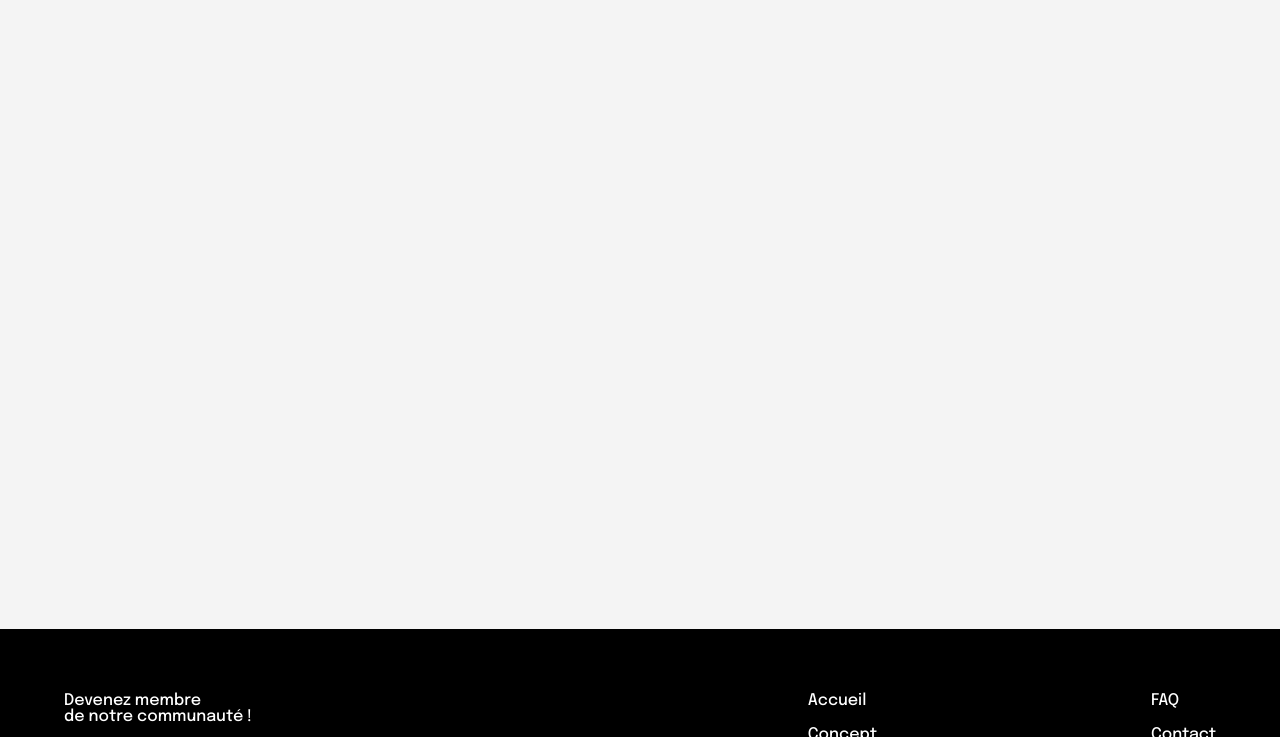
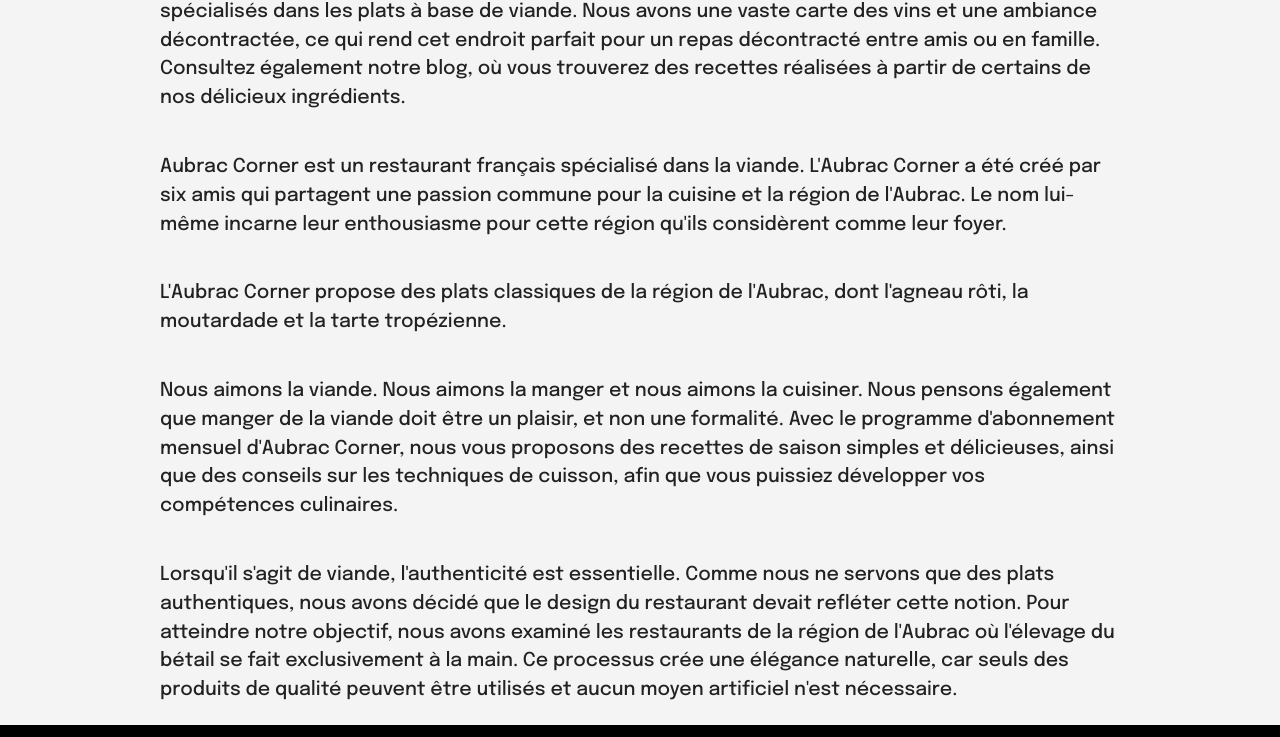
Before and after one commit to Arthur-Lucas/AubracCorner, a plain HTML site: page concept.html in a window 1280 px wide. Shown: the part 1035-1772 px from the top of the page. Drawn offline with Linux system fonts and the light colour scheme.

Commit message:
:construction: content of concept page

```diff
--- a/concept.html
+++ b/concept.html
@@ -44,7 +44,7 @@
             </h2>
         </div>
     </section>
-    <section class="section_1">
+    <section class="section_2">
         <div>
             <div class="container">
                 <p>L'Aubrac Corner c'est <span class="typed-text"></span><span class="cursor">&nbsp;</span></p>
@@ -52,7 +52,35 @@
         </div>
     </section>
 
-
+    <section>
+        <p class="marg_text">
+            Vous cherchez un nouvel endroit où manger ? Venez visiter l'Aubrac Corner, où nous sommes spécialisés dans les plats à
+            base de viande. Nous avons une vaste carte des vins et une ambiance décontractée, ce qui rend cet endroit parfait pour
+            un repas décontracté entre amis ou en famille. Consultez également notre blog, où vous trouverez des recettes réalisées
+            à partir de certains de nos délicieux ingrédients.
+        </p>
+        <p class="marg_text">
+            Aubrac Corner est un restaurant français spécialisé dans la viande. L'Aubrac Corner a été créé par six amis qui
+            partagent une passion commune pour la cuisine et la région de l'Aubrac. Le nom lui-même incarne leur enthousiasme pour
+            cette région qu'ils considèrent comme leur foyer.
+        </p>
+        <p class="marg_text">
+            L'Aubrac Corner propose des plats classiques de la région de l'Aubrac, dont l'agneau rôti, la moutardade et la tarte
+            tropézienne.
+        </p>
+        <p class="marg_text">
+            Nous aimons la viande. Nous aimons la manger et nous aimons la cuisiner. Nous pensons également que manger de la viande
+            doit être un plaisir, et non une formalité. Avec le programme d'abonnement mensuel d'Aubrac Corner, nous vous proposons
+            des recettes de saison simples et délicieuses, ainsi que des conseils sur les techniques de cuisson, afin que vous
+            puissiez développer vos compétences culinaires.
+        </p>
+        <p class="marg_text">
+            Lorsqu'il s'agit de viande, l'authenticité est essentielle. Comme nous ne servons que des plats authentiques, nous avons
+            décidé que le design du restaurant devait refléter cette notion. Pour atteindre notre objectif, nous avons examiné les
+            restaurants de la région de l'Aubrac où l'élevage du bétail se fait exclusivement à la main. Ce processus crée une
+            élégance naturelle, car seuls des produits de qualité peuvent être utilisés et aucun moyen artificiel n'est nécessaire.
+        </p>
+    </section>
 
 
 
--- a/style.scss
+++ b/style.scss
@@ -336,7 +336,19 @@
     width: 100%;
 }
 
+.section_2 {
+    height: 15vh;
+    width: 100%;
+}
 
+.marg_text{
+    margin: auto;
+    width: 75%;
+    padding: 20px;
+    font-size: 1.2rem;
+    line-height: 1.5;
+    color: #222;
+}
 //--------------------------------
 //Footer
 #footer a {
```
Also changed, not shown: style.css, 1 other file.
